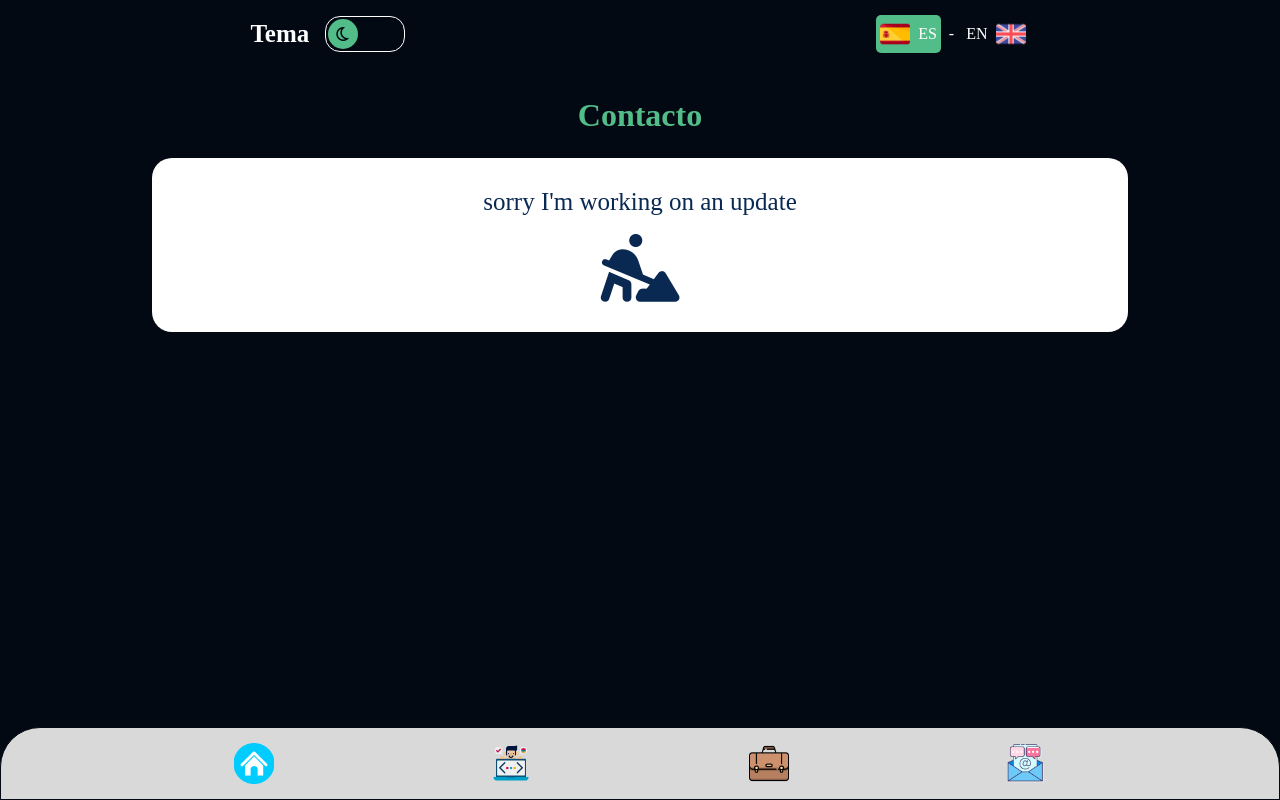
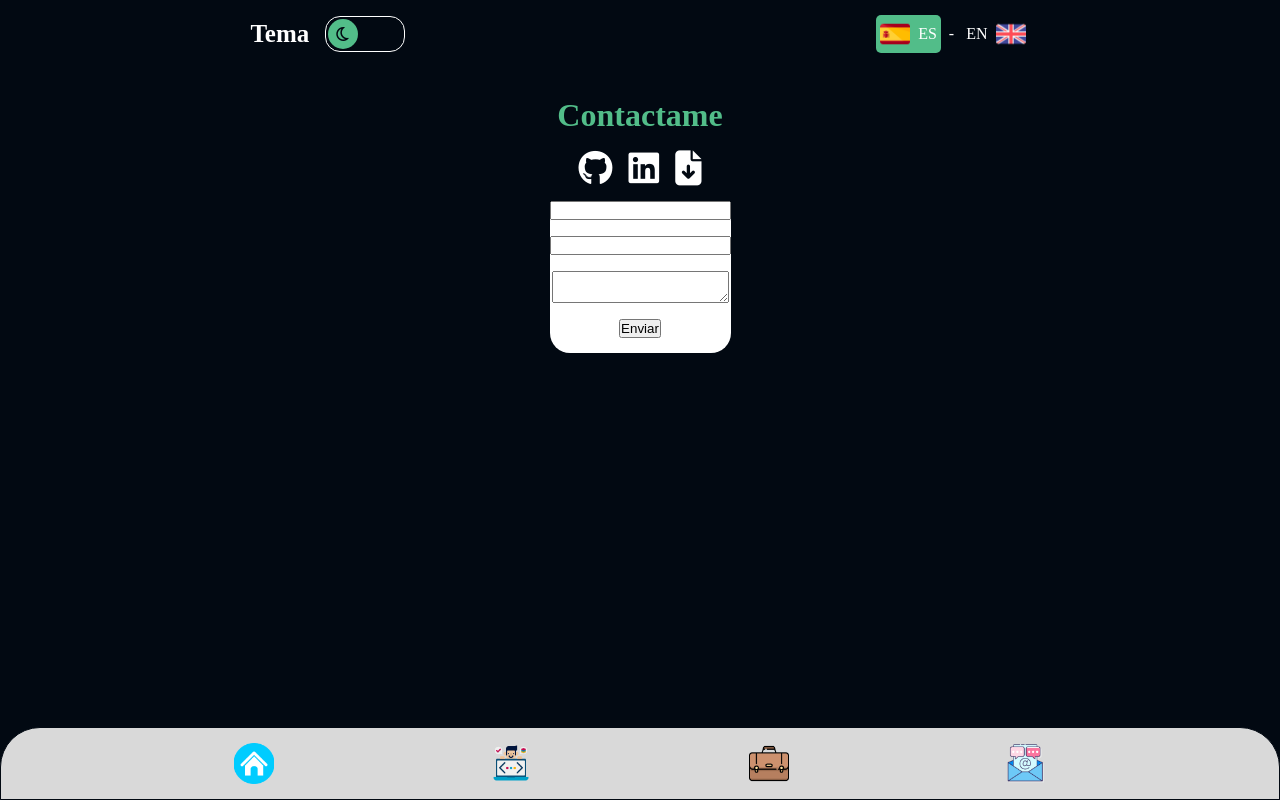
Before and after one commit to Fdlaurentis/Portafolio, a React (Vite) app: page /#/contact in a window 1280 px wide. Built offline with nearby package versions, Linux system fonts and the light colour scheme; a web font is replaced by a local one.

Commit message:
Working in page stack

```diff
--- a/src/App.css
+++ b/src/App.css
@@ -55,7 +55,7 @@
 }
 
 .sliceRigth {
-  transform: translate(40px);
+  transform: translate(45px);
   transition: 0.7s;
 }
 
@@ -85,7 +85,7 @@
   display: flex;
   flex-direction: column;
   align-items: center;
-  gap: 1.5rem;
+  gap: 1rem;
   margin-top: .3in;
   padding: 0 30px;
 }
@@ -102,11 +102,6 @@
   display: flex;
   justify-content: space-evenly;
   padding: 10px;
-}
-
-.imgList>img {
-  width: 45px;
-  cursor: pointer;
 }
 
 .btnHome {
@@ -128,37 +123,76 @@
   border: 1px solid #D9D9D9;
 }
 
+.icons{
+  display: flex;
+  font-size: 35px;
+  gap: 1rem;
+}
+
+.icons > i {
+  cursor: pointer;
+}
+
 /***************************STACK***************************/
 
 .stack{
   display: grid;
   justify-content: center;
   grid-template-columns: 1fr 1fr;
-  gap: 1rem;
+  gap: 2rem;
   padding: 30px;
   border-radius: 15px;
 }
 
-.stack i{
-  font-size: 80px;
+.stack > div{
+  display: flex;
+  flex-direction: column;
+  align-items: center;
+  background-color: #52bd89;
+  padding: 10px;
+  border-radius: 10px;
+  gap: .5rem;
   cursor: pointer;
-  color: #092952;
+}
+
+.stack > div > i{
+  font-size: 50px;
+}
+
+.stack > div > span {
+  font-weight: bold;
+}
+
+.stack .divDark:hover{
+  background: #ffffff;
+  color: #020912;
+}
+
+.stack .divLigth:hover{
+  background: #020912;
+  color: #ffffff;
 }
 
 /***************************Container***************************/
 .container{
-  width: 80%;
   display: flex;
   flex-direction: column;
   gap: 1rem;
   align-items: center;
   color: #092952;
   border-radius: 20px;
-  text-align: center;
-  padding: 30px;
   font-size: 25px;
+  padding-bottom: 15px;
+  position: relative;
+
 }
 
 .container > i {
   font-size: 70px;
 }
+
+.container > .foto{
+  width: 250px;
+  height: 250px;
+  margin-top: 10px;
+}
--- a/src/assets/translator/English.json
+++ b/src/assets/translator/English.json
@@ -15,5 +15,36 @@
         "Lic. en Computación  Universidad del Zulia(2016)",
         "Web Full Stack - Academlo (2022)",
         "PHP 8, MYSQL,  Bootstrap - Udemy 2021"
+    ],
+    "Stacks": [
+        {
+            "icon": "fa-brands fa-react",
+            "name": "React"
+        },
+        {
+            "icon": "fa-brands fa-aws",
+            "name": "Aws"
+        },
+        {
+            "icon": "fa-brands fa-square-js",
+            "name": "JavaScript"
+        },
+        {
+            "icon": "fa-brands fa-github",
+            "name": "GitHub"
+        },
+        {
+            "icon": "fa-brands fa-html5",
+            "name": "HTML:5"
+        },
+        {
+            "icon": "fa-brands fa-css3-alt",
+            "name": "CSS3"
+        }
+    ],
+    "Icons":[
+        "fa-brands fa-github",
+        "fa-brands fa-linkedin",
+        "fa-solid fa-file-arrow-down"
     ]
 }
--- a/src/assets/translator/Spanish.json
+++ b/src/assets/translator/Spanish.json
@@ -15,5 +15,36 @@
         "Lic. en Computación  Universidad del Zulia(2016)",
         "Web Full Stack - Academlo (2022)",
         "PHP 8, MYSQL,  Bootstrap - Udemy 2021"
+    ],
+    "Stacks": [
+        {
+            "icon": "fa-brands fa-react",
+            "name": "React"
+        },
+        {
+            "icon": "fa-brands fa-aws",
+            "name": "Aws"
+        },
+        {
+            "icon": "fa-brands fa-square-js",
+            "name": "JavaScript"
+        },
+        {
+            "icon": "fa-brands fa-github",
+            "name": "GitHub"
+        },
+        {
+            "icon": "fa-brands fa-html5",
+            "name": "HTML:5"
+        },
+        {
+            "icon": "fa-brands fa-css3-alt",
+            "name": "CSS3"
+        }
+    ],
+    "Icons":[
+        "fa-brands fa-github",
+        "fa-brands fa-linkedin",
+        "fa-solid fa-file-arrow-down"
     ]
 }
--- a/src/page/Contact.jsx
+++ b/src/page/Contact.jsx
@@ -1,19 +1,29 @@
-const Contact = ( {theme} ) => {
+const Contact = ({ theme, language }) => {
 
     return (
         <div className="main">
-            <h1>Contacto</h1>
-            <div
+            <h1>{language.Page[5]}</h1>
+            <div className="icons">
+                {
+                    language.Icons.map((icon, index) => (
+                        <i className={icon} key={index}></i>
+                    ))
+                }
+            </div>
+            <form
                 className="container"
                 style={{
                     background: theme ? '#ffffff' : '#52bd89'
                 }}
             >
-                <span style={{ fontWeight: 'bloder' }}>
-                    sorry I'm working on an update
-                </span>
-                <i class="fa-solid fa-person-digging"></i>
-            </div>
+
+                <input type="text" />
+                <input type="text" />
+                <textarea>
+
+                </textarea>
+                <button>Enviar</button>
+            </form>
         </div>
     )
 }
--- a/src/page/Home.jsx
+++ b/src/page/Home.jsx
@@ -4,7 +4,7 @@ import linkedin from '../assets/images/linkedin.png'
 import folder from '../assets/images/folder.png'
 import { useNavigate } from 'react-router-dom'
 
-const Home = ( {theme, language} ) => {
+const Home = ({ theme, language }) => {
 
     const navigate = useNavigate()
     return (
@@ -12,21 +12,22 @@ const Home = ( {theme, language} ) => {
             <h2>Fernando De Laurentis</h2>
             <h1>{language.title}</h1>
             <div
+                className='container'
                 style={{
                     background: theme ? '#ffffff' : '#52bd89',
-                    borderRadius: '20px'
+
                 }}
             >
-                <img src={foto} />
-                <div className='imgList'>
-                    <img src={github} />
-                    <img src={linkedin} />
-                    <a
-                        href="https://drive.google.com/file/d/1DyoeHGZZ0jNDCi_hlxrNP7F8MSB4IpVR/view?usp=share_link"
-                        target="_blank"
-                    >
-                        <img src={folder} />
-                    </a>
+                <img
+                    src={foto}
+                    className='foto'
+                />
+                <div className="icons">
+                    {
+                        language.Icons.map((icon, index) => (
+                            <i className={icon} key={index}></i>
+                        ))
+                    }
                 </div>
             </div>
             <h1>{language.field}</h1>
--- a/src/page/Portfolio.jsx
+++ b/src/page/Portfolio.jsx
@@ -1,18 +1,18 @@
-const Portfolio = ({ theme }) => {
+const Portfolio = ({ theme, language }) => {
 
     return (
         <div className="main">
-            <h1>Portafolio</h1>
+            <h1>{ language.Page[4] }</h1>
             <div
                 className="container"
                 style={{
                     background: theme ? '#ffffff' : '#52bd89'
                 }}
             >
-                <span style={{ fontWeight: 'bloder' }}>
+                <span style={{ fontWeight: 'bloder', textAlign:'center', marginTop:'20px' }}>
                     sorry I'm working on an update
                 </span>
-                <i class="fa-solid fa-person-digging"></i>
+                <i className="fa-solid fa-person-digging"></i>
             </div>
         </div>
     )
--- a/src/page/Stack.jsx
+++ b/src/page/Stack.jsx
@@ -1,33 +1,22 @@
 
 
-const Stack = ( {theme} ) => {
+const Stack = ({ theme, language }) => {
 
     return (
         <div className="main">
-            <h1 style={{ fontSize: '25px' }}>Habilidades Técnicas</h1>
+            <h1 style={{ fontSize: '25px' }}>{language.Page[3]}</h1>
             <div
                 className="stack"
-                style={{
-                    background: theme ? '#ffffff' : '#52bd89'
-                }}
             >
-                <i className="fa-brands fa-react"></i>
-                <i className="fa-brands fa-aws"></i>
-                <i className="fa-brands fa-square-js"></i>
-                <i className="fa-brands fa-github"></i>
-                <i className="fa-brands fa-html5"></i>
-                <i className="fa-brands fa-css3-alt"></i>
-            </div>
-            <div
-                className="container"
-                style={{
-                    background: theme ? '#ffffff' : '#52bd89'
-                }}
-            >
-                <span style={{ fontWeight: 'bloder' }}>
-                    sorry I'm working on an update
-                </span>
-                <i className="fa-solid fa-person-digging" style={{fontSize: '30px'}}></i>
+                {
+                    language?.Stacks.map((stack, index) => (
+                        <div className={theme ? 'divDark' : 'divLigth'}>
+                            <i className={stack.icon} key={index}></i>
+                            <span>{stack.name}</span>
+                        </div>
+                    ))
+
+                }
             </div>
         </div>
     )
```
Also changed, not shown: src/componentes/NavBar/NavBar.jsx (+7 -5 lines), src/assets/images/foto.png, src/componentes/NavBar/NavBar.module.css (line endings or trailing spaces).
